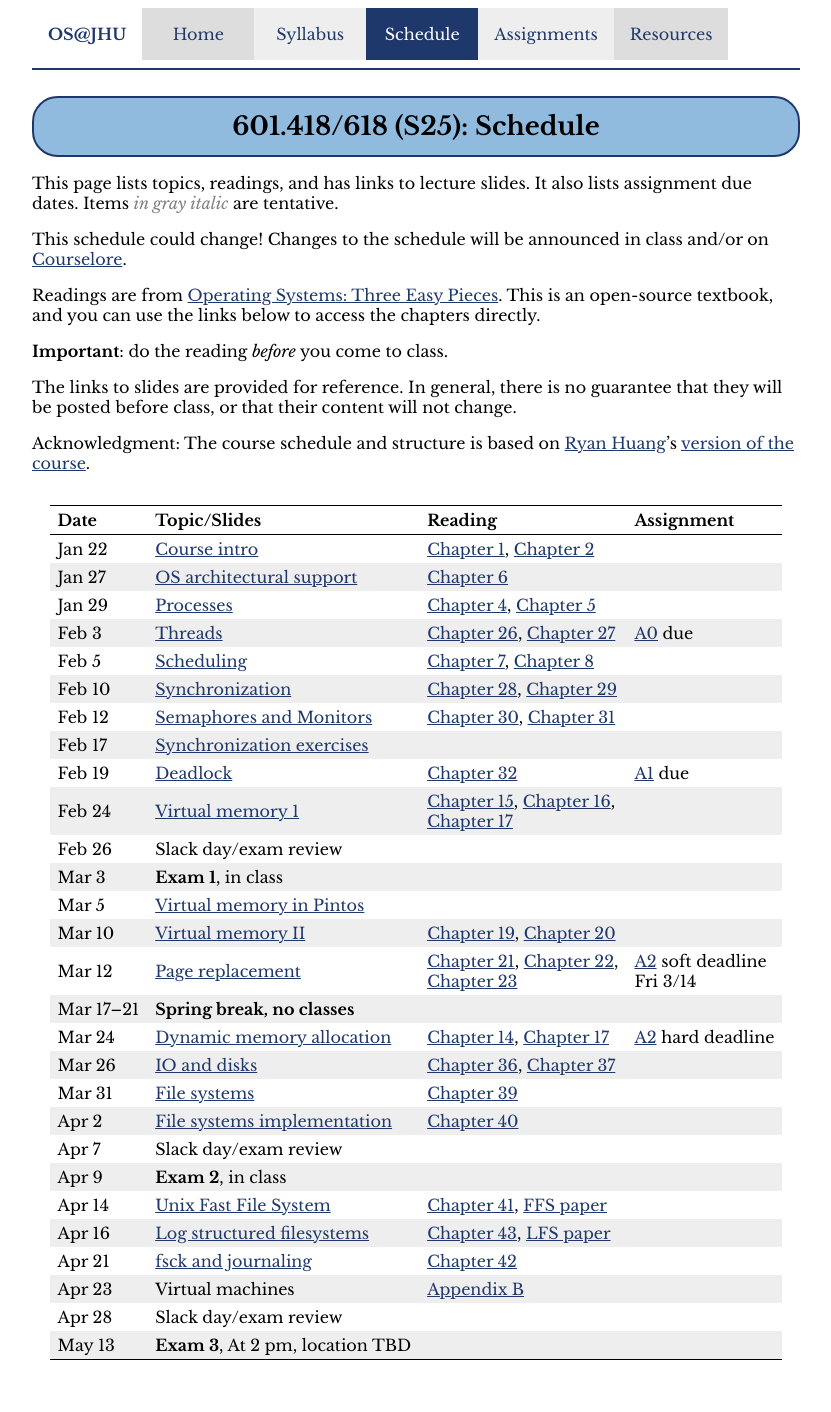
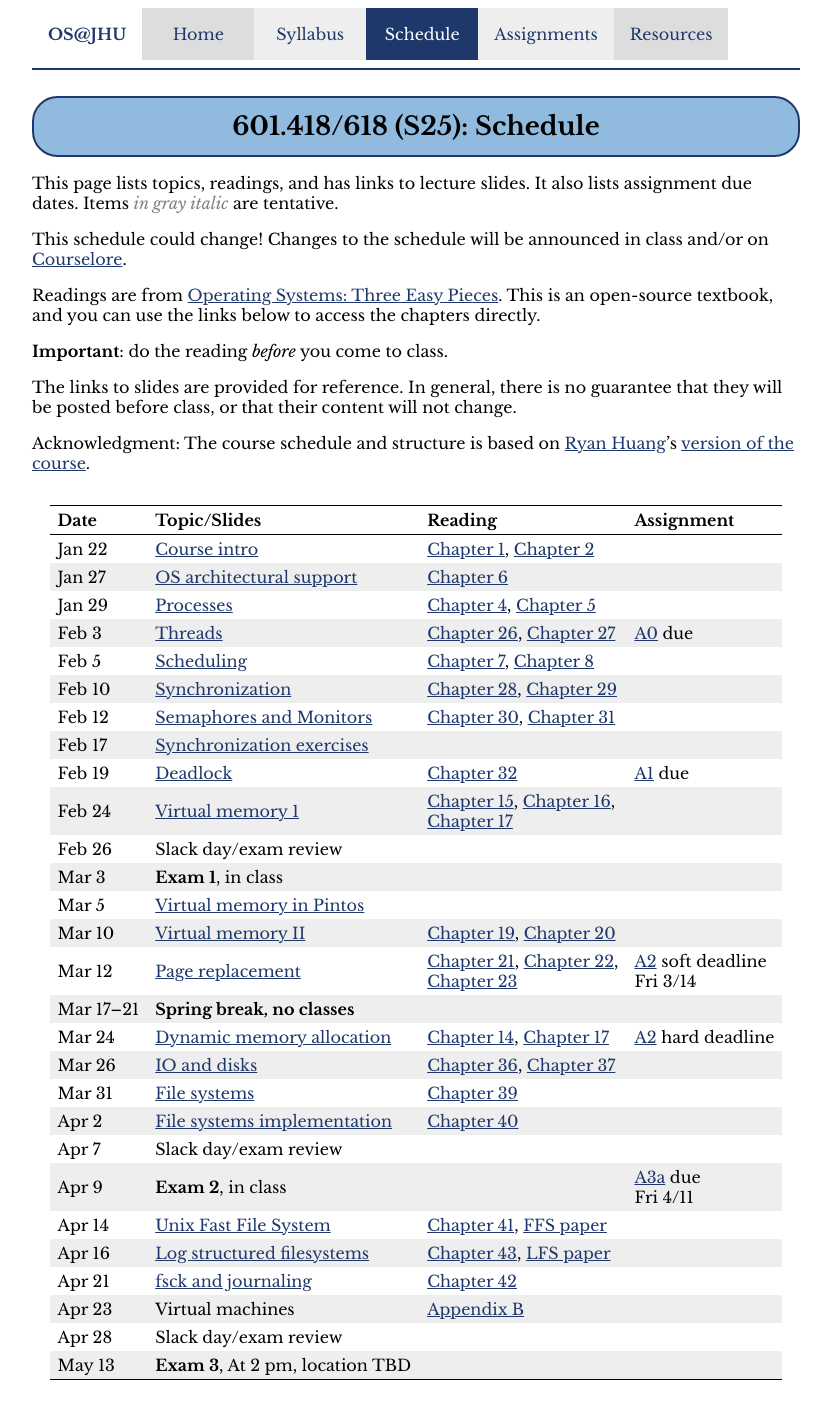
Before and after one commit to jhuopsys/spring2025, a Jekyll site: the page built from schedule.md, in a window 1280 px wide. Shown: the whole page, without its empty margins (224-1055 px from the left). Built offline with Jekyll 4.4.1, drawn with Linux system fonts in a browser that asks for light colours.

Commit message:
add A3a to schedule

```diff
--- a/schedule.csv
+++ b/schedule.csv
@@ -20,7 +20,7 @@ Mar 26,"IO and disks",lectures/lecture14.pdf,,"[Chapter 36](http://pages.cs.wisc
 Mar 31,"File systems",lectures/lecture15.pdf,,"[Chapter 39](http://pages.cs.wisc.edu/~remzi/OSTEP/file-intro.pdf)",
 Apr 2,"File systems implementation",lectures/lecture16.pdf,,"[Chapter 40](http://pages.cs.wisc.edu/~remzi/OSTEP/file-implementation.pdf)"
 Apr 7,"Slack day/exam review",,,,
-Apr 9,"**Exam 2**, in class",
+Apr 9,"**Exam 2**, in class",,,,"[A3a](assign/assign03a.html) due<br>Fri 4/11"
 Apr 14,"Unix Fast File System",lectures/lecture17.pdf,,"[Chapter 41](http://pages.cs.wisc.edu/~remzi/OSTEP/file-ffs.pdf), [FFS paper](https://dsf.berkeley.edu/cs262/FFS.pdf)",
 Apr 16,"Log structured filesystems",lectures/lecture18.pdf,,"[Chapter 43](http://pages.cs.wisc.edu/~remzi/OSTEP/file-lfs.pdf), [LFS paper](https://dl.acm.org/doi/pdf/10.1145/146941.146943)"
 Apr 21,"fsck and journaling",lectures/lecture19.pdf,,"[Chapter 42](http://pages.cs.wisc.edu/~remzi/OSTEP/file-journaling.pdf)"
--- a/schedule.md
+++ b/schedule.md
@@ -49,7 +49,7 @@ Mar 26 | [IO and disks](lectures/lecture14.pdf) | [Chapter 36](http://pages.cs.w
 Mar 31 | [File systems](lectures/lecture15.pdf) | [Chapter 39](http://pages.cs.wisc.edu/~remzi/OSTEP/file-intro.pdf) |
 Apr 2 | [File systems implementation](lectures/lecture16.pdf) | [Chapter 40](http://pages.cs.wisc.edu/~remzi/OSTEP/file-implementation.pdf) |
 Apr 7 | Slack day/exam review |  |
-Apr 9 | **Exam 2**, in class |  |
+Apr 9 | **Exam 2**, in class |  | [A3a](assign/assign03a.html) due<br>Fri 4/11
 Apr 14 | [Unix Fast File System](lectures/lecture17.pdf) | [Chapter 41](http://pages.cs.wisc.edu/~remzi/OSTEP/file-ffs.pdf), [FFS paper](https://dsf.berkeley.edu/cs262/FFS.pdf) |
 Apr 16 | [Log structured filesystems](lectures/lecture18.pdf) | [Chapter 43](http://pages.cs.wisc.edu/~remzi/OSTEP/file-lfs.pdf), [LFS paper](https://dl.acm.org/doi/pdf/10.1145/146941.146943) |
 Apr 21 | [fsck and journaling](lectures/lecture19.pdf) | [Chapter 42](http://pages.cs.wisc.edu/~remzi/OSTEP/file-journaling.pdf) |
```
